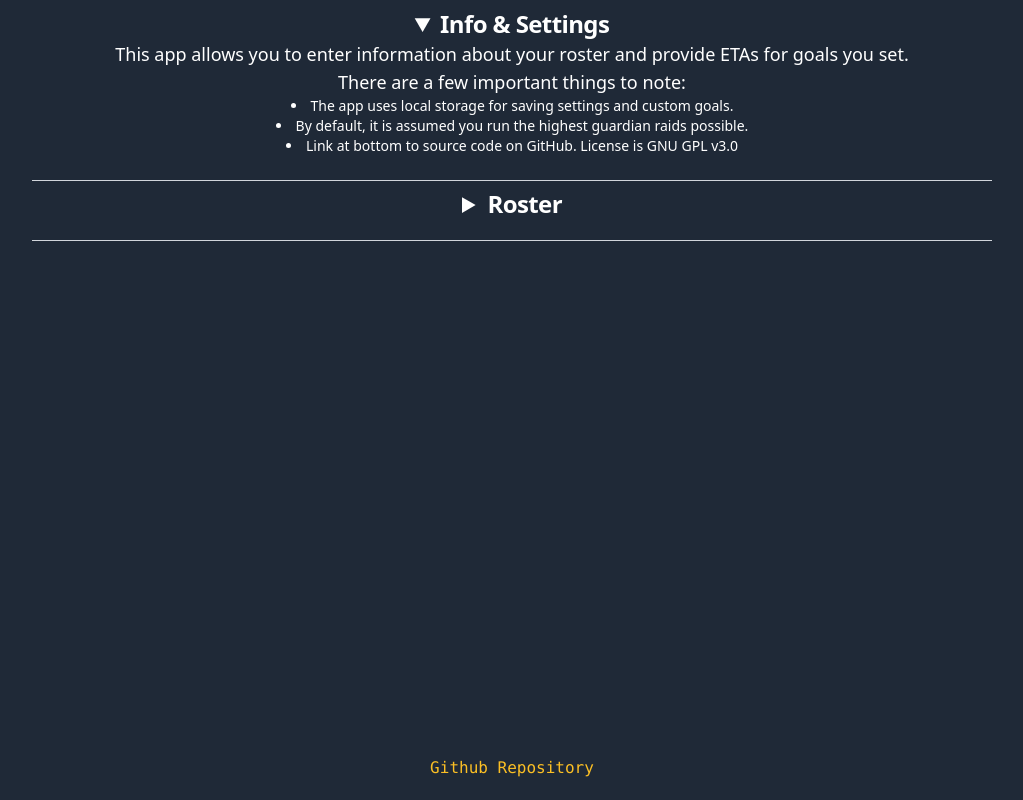
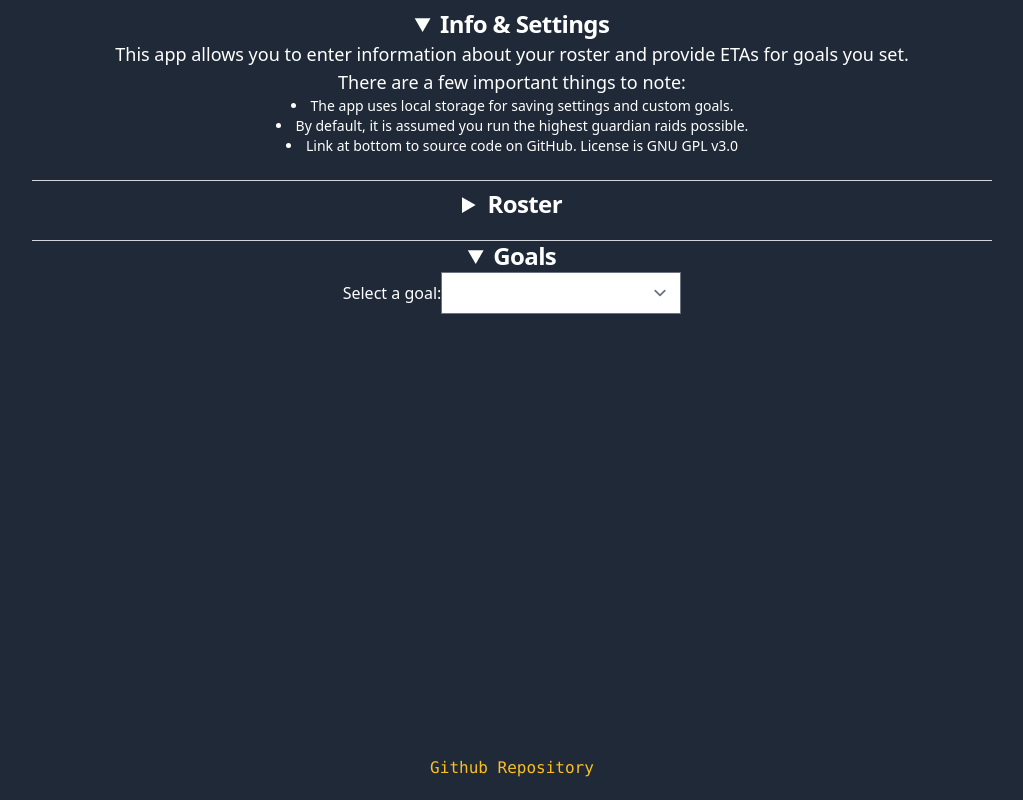
Before and after one commit to ccbrowndev/LoA-Material-Helper, a React (Vite) app: page / in a window 1280 px wide. Shown: the whole page, without its empty margins (128-1151 px from the left). Built offline with nearby package versions, Linux system fonts and the light colour scheme.

Commit message:
clean up settings.tsx and add goals.tsx plus call goals section in App.tsx

```diff
--- a/src/App.tsx
+++ b/src/App.tsx
@@ -2,6 +2,7 @@ import Divider from "./components/divider";
 import Settings from "./components/settings";
 import Footer from "./components/footer";
 import ContentGrid from "./components/content-grid";
+import Goals from "./components/goals";
 
 export default function App(): JSX.Element {
   return (
@@ -10,6 +11,7 @@ export default function App(): JSX.Element {
       <Divider />
       <ContentGrid />
       <Divider />
+      <Goals />
       <Footer />
     </div>
   );
--- /dev/null
+++ b/src/components/goals.tsx
@@ -0,0 +1,22 @@
+export default function Goals() {
+    return (
+        <div className="pb-6 sm:px-6 lg:px-8 h-auto text-white text-center">
+            <details open>
+                <summary className="text-2xl font-bold tracking-tight hover:cursor-pointer">Goals</summary>
+                <div>
+                    <label>
+                        Select a goal:
+                        <select>
+                            <option value="20wep21">1340 Weapon +20 to +21</option>
+                            <option value="1340alt1370">1340 Alt to 1370</option>
+                            <option value="custom">Custom goal</option>
+                        </select>
+                    </label>
+                    <div className="invisible">
+                        {/*todo: add fields for inputting a custom goal and naming it*/}
+                    </div>
+                </div>
+            </details>
+        </div>
+    )
+}
--- a/src/components/settings.tsx
+++ b/src/components/settings.tsx
@@ -3,9 +3,7 @@ import { Disclosure } from "@headlessui/react";
 
 export default function Settings() {
   return (
-    <>
-      <div className=' pb-6 sm:px-6 lg:px-8'>
-        <div className='h-auto text-white text-center  '>
+    <div className=' pb-6 sm:px-6 lg:px-8 h-auto text-white text-center'>
       <details open>
         <summary className='text-2xl font-bold tracking-tight hover:cursor-pointer'>
           Info & Settings
@@ -30,7 +28,5 @@ export default function Settings() {
         </ul>
       </details>
     </div>
-      </div>
-    </>
   );
 }
```
Lines whose indentation alone changed are shown as unchanged.
